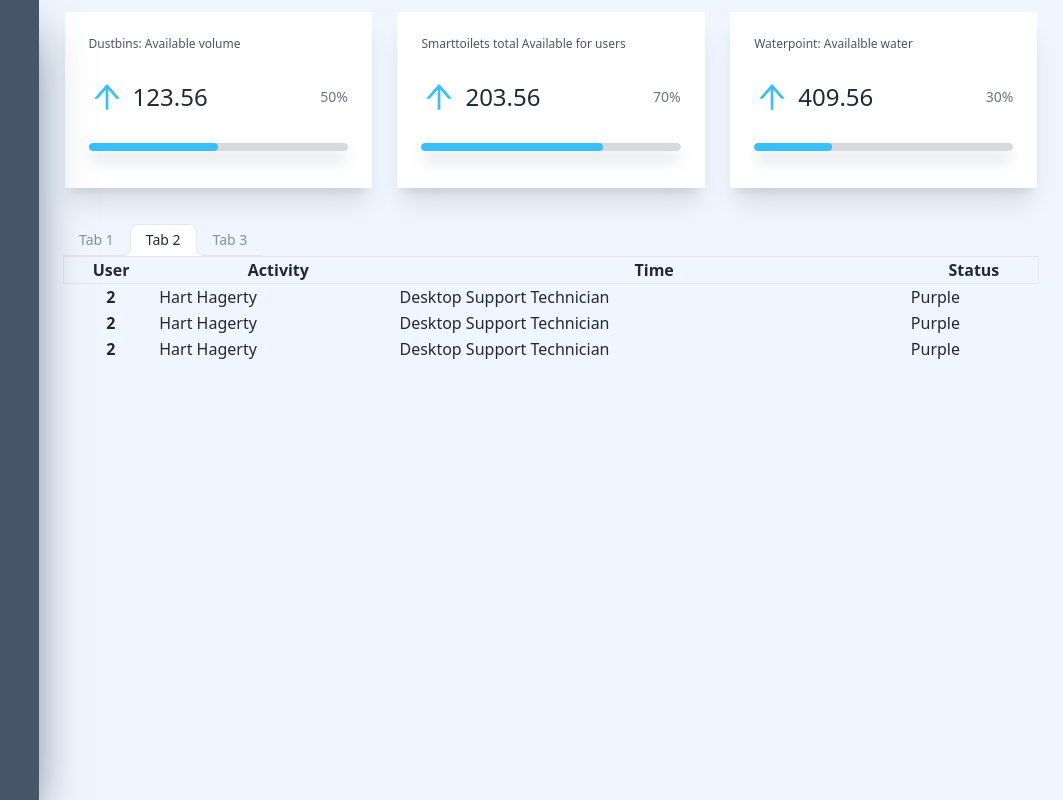
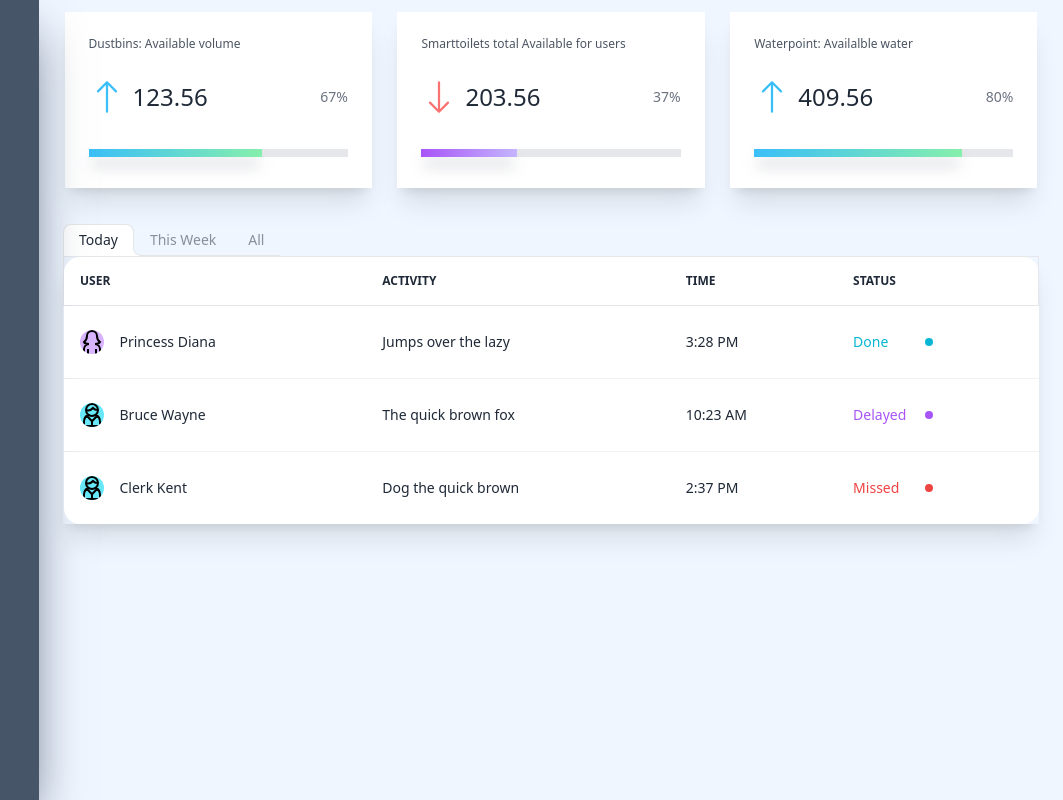
Before and after one commit to RohanSingh182003/SmartCity-SixSense, a React (Vite) app: page /agent in a window 1280 px wide. Shown: the whole page, without its empty margins (217-1280 px from the left). Built offline with nearby package versions, Linux system fonts and the light colour scheme.

Commit message:
make full dashboard components of agent page and make them responsive

```diff
--- a/src/components/agent/Agent.jsx
+++ b/src/components/agent/Agent.jsx
@@ -1,69 +1,80 @@
-import React from "react";
+import React, { useState } from "react";
 import Card from "./Card";
+import Sidebar from "./Sidebar";
+import Today from "./tableComponent/Today";
+import ThisWeek from "./tableComponent/ThisWeek";
+import All from "./tableComponent/All";
 
 const Agent = () => {
+  const [firstTab, setFirstTab] = useState(true);
+  const [secondTab, setSecondTab] = useState(false);
+  const [thirdTab, setThirdTab] = useState(false);
   return (
     <section className="min-h-screen w-screen flex">
       {/* sidebar  */}
-      <section className="min-h-screen hidden md:block z-10 w-80 bg-slate-600 shadow-2xl shadow-slate-600"></section>
+      <Sidebar />
       {/* main dashboard  */}
       <section className="w-full min-h-screen bg-blue-50">
+        {/* top cards  */}
         <div className="flex flex-col md:flex-row justify-evenly items-center py-3">
           <Card
             value={123.56}
-            progressValue={50}
+            progressValue={67}
             title={"Dustbins: Available volume"}
+            status={'increment'}
           />
           <Card
             value={203.56}
-            progressValue={70}
+            progressValue={37}
             title={"Smarttoilets total Available for users"}
+            status={'decrement'}
           />
           <Card
             value={409.56}
-            progressValue={30}
+            progressValue={80}
             title={"Waterpoint: Availalble water"}
+            status={'increment'}
           />
         </div>
+        {/* suffle tabs  */}
         <div className="tabs px-6 pt-6">
-          <a className="tab tab-lifted">Tab 1</a>
-          <a className="tab tab-lifted tab-active">Tab 2</a>
-          <a className="tab tab-lifted">Tab 3</a>
+          <a
+            onClick={() => {
+              setFirstTab(true);
+              setSecondTab(false);
+              setThirdTab(false);
+            }}
+            className={`tab tab-lifted ${firstTab ? 'tab-active' : 'hover:text-info'}`}
+          >
+            Today
+          </a>
+          <a
+            onClick={() => {
+              setFirstTab(false);
+              setSecondTab(true);
+              setThirdTab(false);
+            }}
+            className={`tab tab-lifted ${secondTab ? 'tab-active' : 'hover:text-info'}`}
+          >
+            This Week
+          </a>
+          <a
+            onClick={() => {
+              setFirstTab(false);
+              setSecondTab(false);
+              setThirdTab(true);
+            }}
+            className={`tab tab-lifted ${thirdTab ? 'tab-active' : 'hover:text-info'}`}
+          >
+            All
+          </a>
         </div>
         <div className="px-6">
-        <div className="overflow-x-auto">
-  <table className="w-full">
-    {/* <!-- head --> */}
-    <thead className="py-4 border">
-      <tr>
-        <th>User</th>
-        <th>Activity</th>
-        <th>Time</th>
-        <th>Status</th>
-      </tr>
-    </thead>
-    <tbody>
-    <tr className="hover">
-        <th>2</th>
-        <td>Hart Hagerty</td>
-        <td>Desktop Support Technician</td>
-        <td>Purple</td>
-      </tr>
-      <tr className="hover">
-        <th>2</th>
-        <td>Hart Hagerty</td>
-        <td>Desktop Support Technician</td>
-        <td>Purple</td>
-      </tr>
-      <tr className="hover">
-        <th>2</th>
-        <td>Hart Hagerty</td>
-        <td>Desktop Support Technician</td>
-        <td>Purple</td>
-      </tr>
-    </tbody>
-  </table>
-</div>
+          <div className="overflow-x-auto shadow-xl">
+            {firstTab && <Today />}
+            {secondTab && <ThisWeek />}
+            {thirdTab && <All />}
+          </div>
         </div>
       </section>
     </section>
--- a/src/components/agent/Card.jsx
+++ b/src/components/agent/Card.jsx
@@ -1,18 +1,26 @@
 import React from "react";
-import { AiOutlineArrowUp } from 'react-icons/ai';
+import { BsArrowDown, BsArrowUp } from "react-icons/bs";
+import DecrementProgress from "./tableComponent/progress/DecrementProgress";
+import IncrementProgress from "./tableComponent/progress/IncrementProgress";
 
 const Card = (props) => {
   return (
     <div className="w-full md:w-[30%] mb-4 lg:mb-0 h-44 bg-base-100 shadow-xl grid place-items-center p-6">
-        <p className="text-xs place-self-start text-gray-600">{props.title}</p>
-        <div className="place-self-start h-16 w-full flex justify-between items-center">
-            <div className="flex items-center space-x-2 font-light">
-            <AiOutlineArrowUp className="text-4xl text-info"/>
-            <p className="text-2xl">{props.value}</p>
-            </div>
-            <p className="text-gray-500 font-light text-sm">{props.progressValue}%</p>
+      <p className="text-xs place-self-start text-gray-600">{props.title}</p>
+      <div className="place-self-start h-16 w-full flex justify-between items-center">
+        <div className="flex items-center space-x-2 font-light">
+          {props.status.toLowerCase() === "increment" ? (
+            <BsArrowUp className="text-4xl text-info" />
+          ) : (
+            <BsArrowDown className="text-4xl text-error" />
+          )}
+          <p className="text-2xl">{props.value}</p>
         </div>
-        <progress className="progress progress-info w-full place-self-start shadow-lg shadow-gray-500" value={props.progressValue} max="100"></progress>
+        <p className="text-gray-500 font-light text-sm">
+          {props.progressValue}%
+        </p>
+      </div>
+      {props.status.toLowerCase() === "increment" ? <IncrementProgress value={props?.progressValue} /> : <DecrementProgress value={props?.progressValue} />}
     </div>
   );
 };
--- /dev/null
+++ b/src/components/agent/Sidebar.jsx
@@ -0,0 +1,9 @@
+import React from "react";
+
+const Sidebar = () => {
+  return (
+    <section className="min-h-screen hidden md:block z-10 w-80 bg-slate-600 shadow-2xl shadow-slate-600"></section>
+  );
+};
+
+export default Sidebar;
--- /dev/null
+++ b/src/components/agent/tableComponent/All.jsx
@@ -0,0 +1,42 @@
+import React from "react";
+import TableItems from "./tableItems/TableItems";
+
+const All = () => {
+  return (
+    <table className="w-full table">
+      <thead className="py-4 border">
+        <tr>
+          <th className="bg-white">User</th>
+          <th className="bg-white">Activity</th>
+          <th className="bg-white">Time</th>
+          <th className="bg-white">Status</th>
+        </tr>
+      </thead>
+      <tbody>
+        <TableItems
+          name={"Wonder Women"}
+          gender={"female"}
+          activity={"Jumps over the lazy"}
+          time={"3:28 PM"}
+          status={"done"}
+        />
+        <TableItems
+          name={"Batman"}
+          gender={"male"}
+          activity={"The quick brown fox"}
+          time={"10:23 AM"}
+          status={"delayed"}
+        />
+        <TableItems
+          name={"Superman"}
+          gender={"male"}
+          activity={"Dog the quick brown"}
+          time={"2:37 PM"}
+          status={"missed"}
+        />
+      </tbody>
+    </table>
+  );
+};
+
+export default All;
--- /dev/null
+++ b/src/components/agent/tableComponent/ThisWeek.jsx
@@ -0,0 +1,49 @@
+import React from "react";
+import TableItems from "./tableItems/TableItems";
+
+const ThisWeek = () => {
+  return (
+    <table className="w-full table">
+      <thead className="py-4 border">
+        <tr>
+          <th className="bg-white">User</th>
+          <th className="bg-white">Activity</th>
+          <th className="bg-white">Time</th>
+          <th className="bg-white">Status</th>
+        </tr>
+      </thead>
+      <tbody>
+        <TableItems
+          name={"Princess Diana"}
+          gender={"female"}
+          activity={"Jumps over the lazy"}
+          time={"3:28 PM"}
+          status={"done"}
+        />
+        <TableItems
+          name={"Bruce Wayne"}
+          gender={"male"}
+          activity={"The quick brown fox"}
+          time={"10:23 AM"}
+          status={"delayed"}
+        />
+        <TableItems
+          name={"Clerk Kent"}
+          gender={"male"}
+          activity={"Dog the quick brown"}
+          time={"2:37 PM"}
+          status={"missed"}
+        />
+        <TableItems
+          name={"Wonder Women"}
+          gender={"female"}
+          activity={"Dog the quick brown"}
+          time={"2:37 PM"}
+          status={"delayed"}
+        />
+      </tbody>
+    </table>
+  );
+};
+
+export default ThisWeek;
--- /dev/null
+++ b/src/components/agent/tableComponent/Today.jsx
@@ -0,0 +1,24 @@
+import React from "react";
+import TableItems from "./tableItems/TableItems";
+
+const Today = () => {
+  return (
+    <table className="w-full table">
+      <thead className="py-4 border">
+        <tr>
+          <th className="bg-white">User</th>
+          <th className="bg-white">Activity</th>
+          <th className="bg-white">Time</th>
+          <th className="bg-white">Status</th>
+        </tr>
+      </thead>
+      <tbody>
+        <TableItems name={'Princess Diana'} gender={'female'} activity={'Jumps over the lazy'} time={'3:28 PM'} status={'done'} />
+        <TableItems name={'Bruce Wayne'} gender={'male'} activity={'The quick brown fox'} time={'10:23 AM'} status={'delayed'} />
+        <TableItems name={'Clerk Kent'} gender={'male'} activity={'Dog the quick brown'} time={'2:37 PM'} status={'missed'} />
+      </tbody>
+    </table>
+  );
+};
+
+export default Today;
--- /dev/null
+++ b/src/components/agent/tableComponent/progress/DecrementProgress.jsx
@@ -0,0 +1,14 @@
+import React from "react";
+
+const DecrementProgress = (props) => {
+  return (
+    <div className="h-2 w-full bg-gray-200">
+      <div
+        style={{ width: props.value + "%" }}
+        className="h-full bg-gradient-to-r from-purple-500 to-violet-300 shadow-lg shadow-gray-500"
+      ></div>
+    </div>
+  );
+};
+
+export default DecrementProgress;
--- /dev/null
+++ b/src/components/agent/tableComponent/progress/IncrementProgress.jsx
@@ -0,0 +1,11 @@
+import React from 'react'
+
+const IncrementProgress = (props) => {
+  return (
+    <div className='h-2 w-full bg-gray-200'>
+        <div style={{ width: props.value + "%" }} className='h-full bg-gradient-to-r from-info to-green-300 shadow-lg shadow-gray-500'></div>
+    </div>
+  )
+}
+
+export default IncrementProgress
--- /dev/null
+++ b/src/components/agent/tableComponent/tableItems/Status.jsx
@@ -0,0 +1,48 @@
+import React from 'react'
+
+const Status = (props) => {
+  const selectStatus = (status) => {
+    if(status === 'done'){
+      return 'Done'
+    }
+    if(status === 'delayed'){
+      return 'Delayed'
+    }
+    if(status === 'missed'){
+      return 'Missed'
+    }
+  }
+
+  const setStatusColor = (color) => {
+    if(color === 'done'){
+      return 'bg-cyan-500'
+    }
+    if(color === 'delayed'){
+      return 'bg-purple-500'
+    }
+    if(color === 'missed'){
+      return 'bg-red-500'
+    }
+  }
+
+  const setTextColor = (color) => {
+    if(color === 'done'){
+      return 'text-cyan-500'
+    }
+    if(color === 'delayed'){
+      return 'text-purple-500'
+    }
+    if(color === 'missed'){
+      return 'text-red-500'
+    }
+  }
+
+  return (
+    <div className='flex w-20 items-center justify-between'>
+        <p className={`${setTextColor(props?.status.toLowerCase())} capitalize`}>{selectStatus(props?.status.toLowerCase())}</p>
+        <div className={`h-2 w-2 rounded-full ${setStatusColor(props?.status.toLowerCase())}`}></div>
+    </div>
+  )
+}
+
+export default Status
--- /dev/null
+++ b/src/components/agent/tableComponent/tableItems/TableItems.jsx
@@ -0,0 +1,20 @@
+import React from "react";
+import Status from "./Status";
+import TableUser from "./TableUser";
+
+const TableItems = (props) => {
+  return (
+    <tr className="hover font-light text-sm">
+      <th className="py-6">
+        <TableUser name={props?.name} gender={props?.gender} />
+      </th>
+      <td className="py-6">{props?.activity}</td>
+      <td className="py-6">{props?.time}</td>
+      <td className="py-6">
+        <Status status={props?.status} />
+      </td>
+    </tr>
+  );
+};
+
+export default TableItems;
--- /dev/null
+++ b/src/components/agent/tableComponent/tableItems/TableUser.jsx
@@ -0,0 +1,13 @@
+import React from 'react'
+import { GrUserFemale , GrUserManager } from 'react-icons/gr';
+
+const TableUser = (props) => {
+  return (
+    <div className='flex items-center'>
+        {props.gender.toLowerCase() === 'female' ? <GrUserFemale className='text-2xl bg-purple-300 rounded-full'/> : <GrUserManager className='text-2xl bg-cyan-300 rounded-full'/>}
+        <p className='font-light ml-4 capitalize'>{props.name}</p>
+    </div>
+  )
+}
+
+export default TableUser
```
